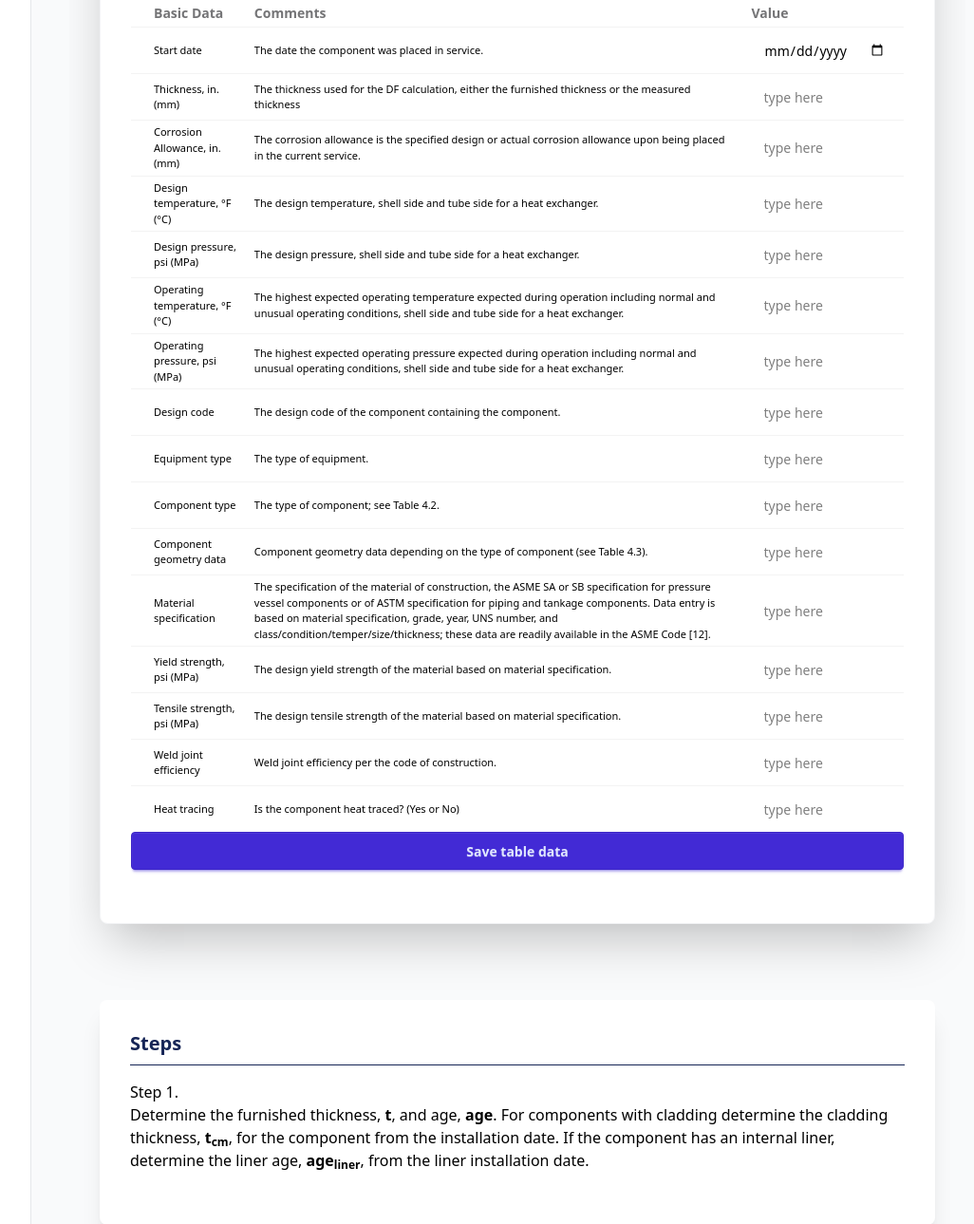
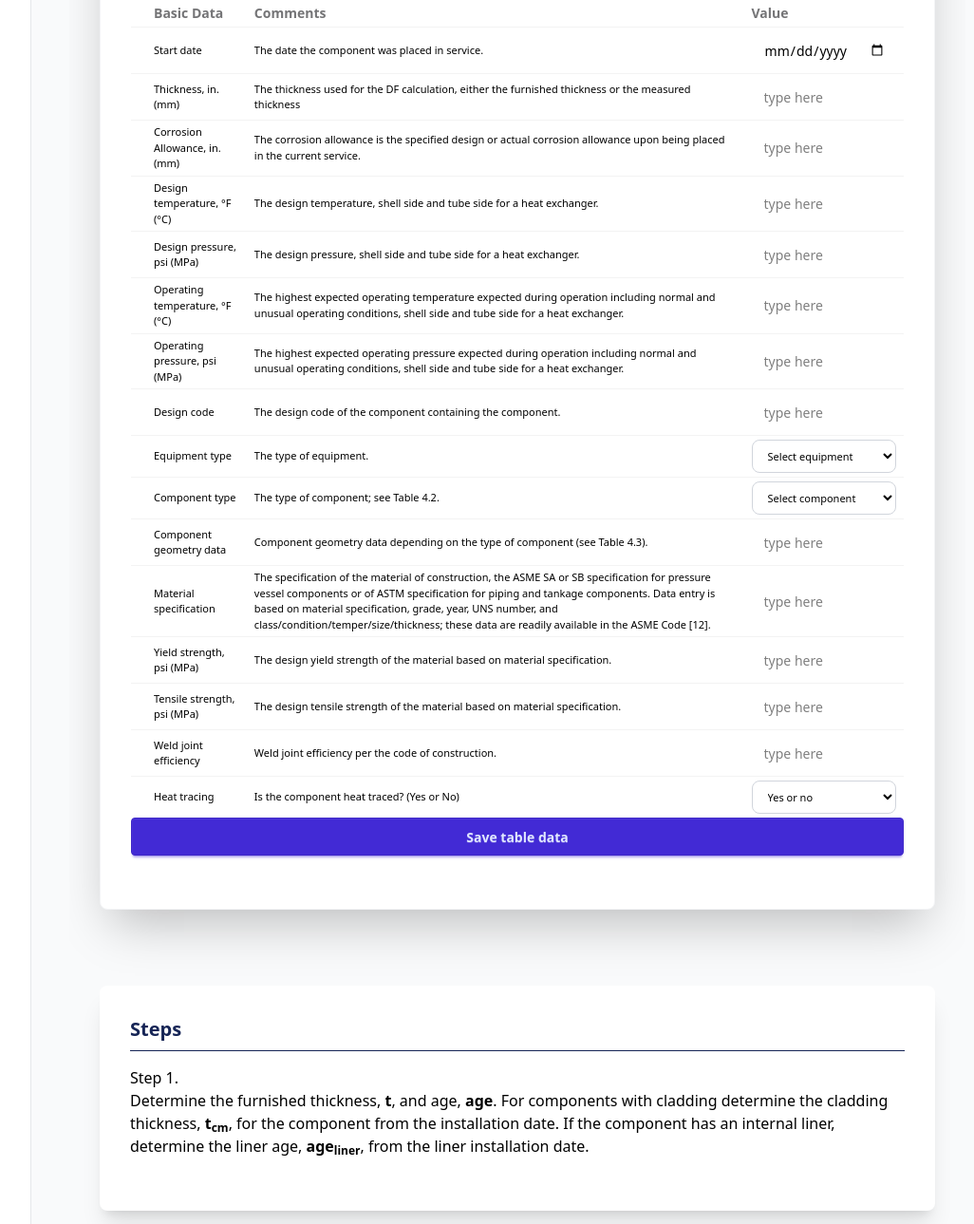
Before and after one commit to Mottaaa26/ASNT-webpage, a Django app: page /formula_app/ in a window 1280 px wide. Shown: the part 451-1740 px from the top of the page at 95% size, without its empty margins (223-1249 px from the left). Run offline with Django 5.2, Linux system fonts and the light colour scheme; the visitor is signed in with stand-in values (Sample User, id 1); data that the repository does not hold is empty; some libraries are stand-ins or nearby versions.

Commit message:
Modificación de la views.py de formula_app para:    * Obtener los datos de la base de datos y obtener los equipos existentes.    * Obtener los componentes filtrados por el id del equipo.

```diff
--- a/formula_app/templates/formula_app/index.html
+++ b/formula_app/templates/formula_app/index.html
@@ -179,13 +179,29 @@
                                   <th></th>
                                   <td>Equipment type</td>
                                   <td>The type of equipment.</td>
-                                  <td><input required class="input input-ghost" placeholder="type here" type="text" name="equipment_type" id="equipment_type"></td>
+                                  <td>
+
+                                    <select required id="equipment" class="w-full rounded-lg border border-gray-300 px-3 py-2 focus:outline-none focus:ring-2 focus:ring-blue-500">
+                                      <option value="" disabled selected>Select equipment</option>
+                                      {% for equipment in equipments %}
+                                        <option value="{{equipment.id}}">{{equipment.name}}</option>
+                                      {% endfor%}
+                                    </select>
+
+                                  </td>
                                 </tr>
                                 <tr>
                                   <th></th>
                                   <td>Component type</td>
                                   <td>The type of component; see Table 4.2.</td>
-                                  <td><input required class="input input-ghost" placeholder="type here" type="text" name="component_type" id="component_type"></td>
+                                  <td>
+
+                                    <select required id="component" class="w-full rounded-lg border border-gray-300 px-3 py-2 focus:outline-none focus:ring-2 focus:ring-blue-500">
+                                      <option value="" disabled selected>Select component</option>
+
+                                    </select>
+
+                                  </td>
                                 </tr>
                                 <tr>
                                   <th></th>
@@ -227,7 +243,13 @@
                                   <th></th>
                                   <td>Heat tracing</td>
                                   <td>Is the component heat traced? (Yes or No)</td>
-                                  <td><input required class="input input-ghost" placeholder="type here" type="number" name="heat_tracing" id="heat_tracing"></td>
+                                  <td>
+                                    <select required id="heat_tracing" class="w-full rounded-lg border border-gray-300 px-3 py-2 focus:outline-none focus:ring-2 focus:ring-blue-500">
+                                      <option value="" disabled selected>Yes or no</option>
+                                      <option value="yes">yes</option>
+                                      <option value="no">no</option>
+                                    </select>
+                                  </td>
                                 </tr>
                               </tbody>
                               </table>
@@ -295,5 +317,6 @@
 </div>
 
 <script src="{% static 'formula_app/table4-1.js' %}"></script>
+<script src="{% static 'formula_app/get-components.js' %}"></script>
 
 {%endblock%}
--- a/formula_app/urls.py
+++ b/formula_app/urls.py
@@ -4,4 +4,5 @@ from . import views
 urlpatterns = [
     path('', views.home, name="index"),
     path('logout/', views.logout_view, name="logout"),
+    path('get-components/', views.get_components, name="get_components"),
 ]
--- a/formula_app/views.py
+++ b/formula_app/views.py
@@ -2,15 +2,35 @@ from django.shortcuts import render,redirect
 from django.views.decorators.cache import never_cache
 from django.contrib.auth.decorators import login_required
 from django.contrib.auth import logout as django_logout
+from django.http import JsonResponse
+from .models import EquipmentType, ComponentType
 
 # Create your views here.
 @never_cache
 @login_required
 def home(request):
-    return render(request, 'formula_app/index.html')
+
+    # get all equipments
+    equipments = EquipmentType.objects.all();
+
+    # get all components filtered by equipment
 
 
-# cierre de sesión
+    context = {
+        'equipments': equipments,
+    }
+
+    return render(request, 'formula_app/index.html', context=context)
+
+
+# log_out
 def logout_view(request):
     django_logout(request)
     return redirect("/")
+
+# get components and gff based on equipment
+@login_required
+def get_components(request):
+    equipment_id = request.GET.get("equipment_id")
+    components = ComponentType.objects.filter(equipment_id=equipment_id).values('id', 'name')
+    return JsonResponse(list(components), safe=False)
--- /dev/null
+++ b/static/formula_app/get-components.js
@@ -0,0 +1,26 @@
+
+document.addEventListener("DOMContentLoaded", function(){
+    const equipmentSelect = document.getElementById("equipment");
+    const componentSelect = document.getElementById("component");
+
+    equipmentSelect.addEventListener("change", function(){
+        const equipmentId = this.value;
+
+        componentSelect.innerHTML = '<option value="">Select component</option>';
+        if (!equipmentId) return;
+
+
+        fetch(`get-components/?equipment_id=${equipmentId}`)
+            .then(response => response.json())
+            .then(data => {
+                data.forEach(component => {
+                    const option = document.createElement("option");
+                    option.value = component.id;
+                    option.textContent = component.name;
+                    componentSelect.appendChild(option);
+                });
+            })
+            .catch(error => console.error("Error fetching components: ", error));
+    });
+
+});
--- a/static/formula_app/table4-1.js
+++ b/static/formula_app/table4-1.js
@@ -2,14 +2,19 @@
 document.getElementById("btn_table4.1").addEventListener("click", () => {
 
     //
-    const requiredInputs = document.getElementById("table4.1_data").querySelectorAll('input[required]');
+    const requiredFields = document.getElementById("table4.1_data").querySelectorAll('input[required], select[required]');
 
-    for (let input of requiredInputs)
+    for (let field of requiredFields)
     {
-        if(!input.reportValidity())
+
+        if(!field.value || field.value === "")
         {
-            return;
+            if(!field.reportValidity())
+            {
+                return;
+            }
         }
+
     }
 
     // Dict with all the data table
@@ -23,14 +28,14 @@ document.getElementById("btn_table4.1").addEventListener("click", () => {
         operating_temp: parseFloat(document.getElementById('operating_temperature').value),
         operating_press: parseFloat(document.getElementById('operating_pressure').value),
         design_code: document.getElementById('design_code').value,
-        equip_type: document.getElementById('equipment_type').value,
-        comp_type: document.getElementById('component_type').value,
+        equip_type: document.getElementById('equipment').value,
+        comp_type: document.getElementById('component').value,
         comp_geom_data: document.getElementById('component_geometry_data').value,
         material_especification: document.getElementById('material_especification').value,
         yield_strength: parseFloat(document.getElementById('yield_strength').value),
         tensile_strength: parseFloat(document.getElementById('tensile_strength').value),
         weld_joint_efficiency: parseFloat(document.getElementById('weld_joint_efficiency').value),
-        heat_tracing: parseFloat(document.getElementById('heat_tracing').value),
+        heat_tracing: document.getElementById('heat_tracing').value,
     }
 
     document.getElementById("table4.1_confirmation").classList.remove("hidden");
--- a/theme/static/css/dist/styles.css
+++ b/theme/static/css/dist/styles.css
@@ -1479,6 +1479,9 @@
   .border-gray-200 {
     border-color: var(--color-gray-200);
   }
+  .border-gray-300 {
+    border-color: var(--color-gray-300);
+  }
   .border-gray-700 {
     border-color: var(--color-gray-700);
   }
@@ -1550,8 +1553,14 @@
       padding-block: calc(0.25rem * 1);
     }
   }
+  .px-3 {
+    padding-inline: calc(var(--spacing) * 3);
+  }
   .px-4 {
     padding-inline: calc(var(--spacing) * 4);
+  }
+  .py-2 {
+    padding-block: calc(var(--spacing) * 2);
   }
   .py-3 {
     padding-block: calc(var(--spacing) * 3);
@@ -1770,6 +1779,17 @@
     .hover\:underline:hover {
       text-decoration-line: underline;
     }
+  }
+  .focus\:ring-2:focus {
+    --tw-ring-shadow: var(--tw-ring-inset,) 0 0 0 calc(2px + var(--tw-ring-offset-width)) var(--tw-ring-color, currentcolor);
+    box-shadow: var(--tw-inset-shadow), var(--tw-inset-ring-shadow), var(--tw-ring-offset-shadow), var(--tw-ring-shadow), var(--tw-shadow);
+  }
+  .focus\:ring-blue-500:focus {
+    --tw-ring-color: var(--color-blue-500);
+  }
+  .focus\:outline-none:focus {
+    --tw-outline-style: none;
+    outline-style: none;
   }
   @media (width >= 40rem) {
     .sm\:h-12 {
```
